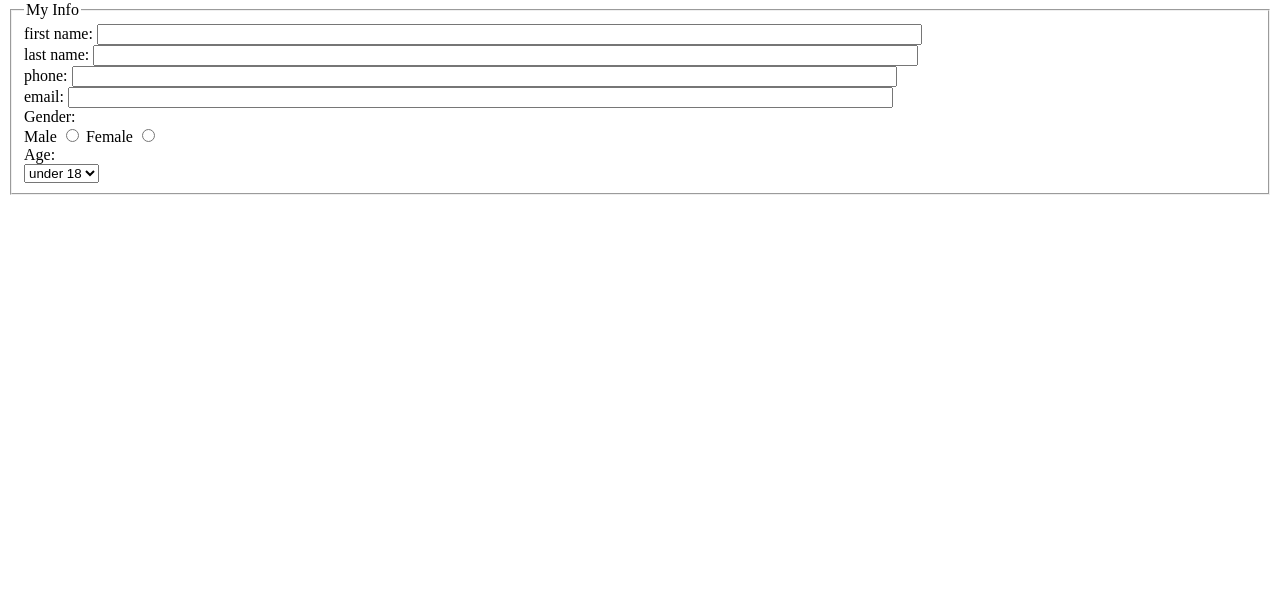
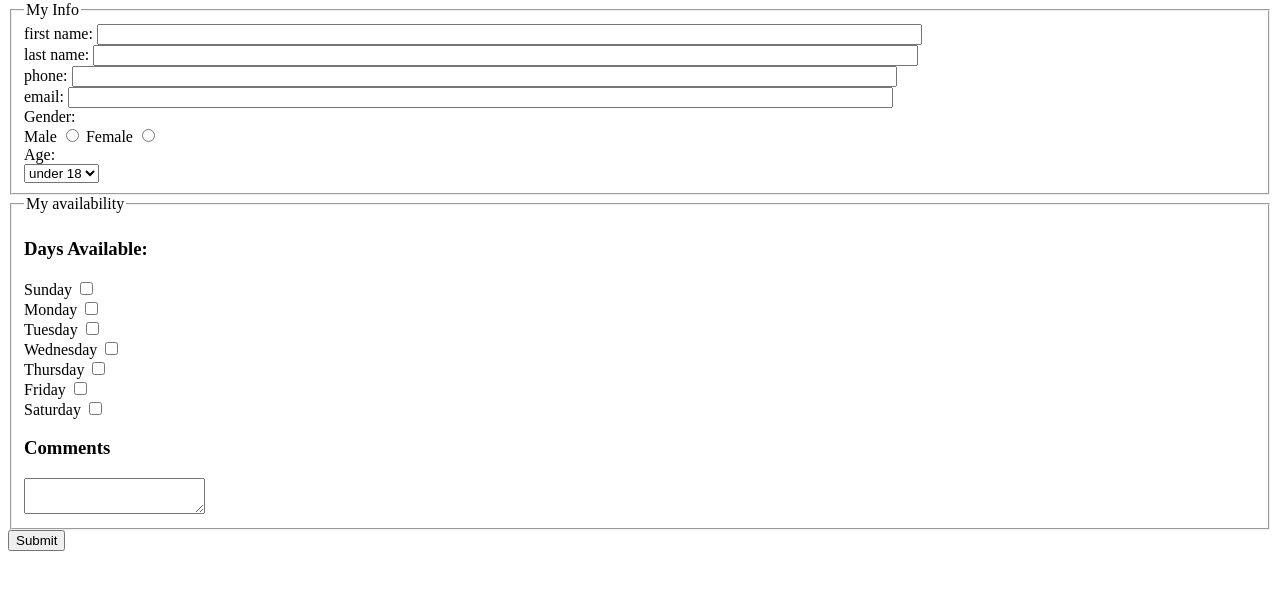
Before and after one commit to Lazar2648/webdev_lab5, a plain HTML site: page index.html in a window 1280 px wide. Shown: the part 79-668 px from the top of the page. Drawn offline with Linux system fonts and the light colour scheme.

Commit message:
Update index.html

```diff
--- a/index.html
+++ b/index.html
@@ -24,3 +24,23 @@
         <option>over 18</option>
       </select>
     </fieldset>
+    <fieldset>
+      <legend>My availability </legend>
+      <h3>Days Available: </h3>
+      <div>
+      	<div><label>Sunday <input type="checkbox" name="available_field[]" value="sunday"></label></div>
+      	<div><label>Monday <input type="checkbox" name="available_field[]" value="monday"></label></div>
+      	<div><label>Tuesday <input type="checkbox" name="available_field[]" value="tuesday"></label></div>
+      	<div><label>Wednesday <input type="checkbox" name="available_field[]" value="wednesday"></label></div>
+      	<div><label>Thursday <input type="checkbox" name="available_field[]" value="thursday"></label></div>
+      	<div><label>Friday <input type="checkbox" name="available_field[]" value="friday"></label></div>
+      	<div><label>Saturday <input type="checkbox" name="available_field[]" value="saturday"></label></div>
+      	<h3>Comments</h3>
+      	<textarea name="comments_field"></textarea>
+      </div>
+    </fieldset>
+    <input type="hidden" name="hidden_field" value="Adam Lazarowicz">
+    <input type="submit">
+  </form>
+</body>
+</html>
```
